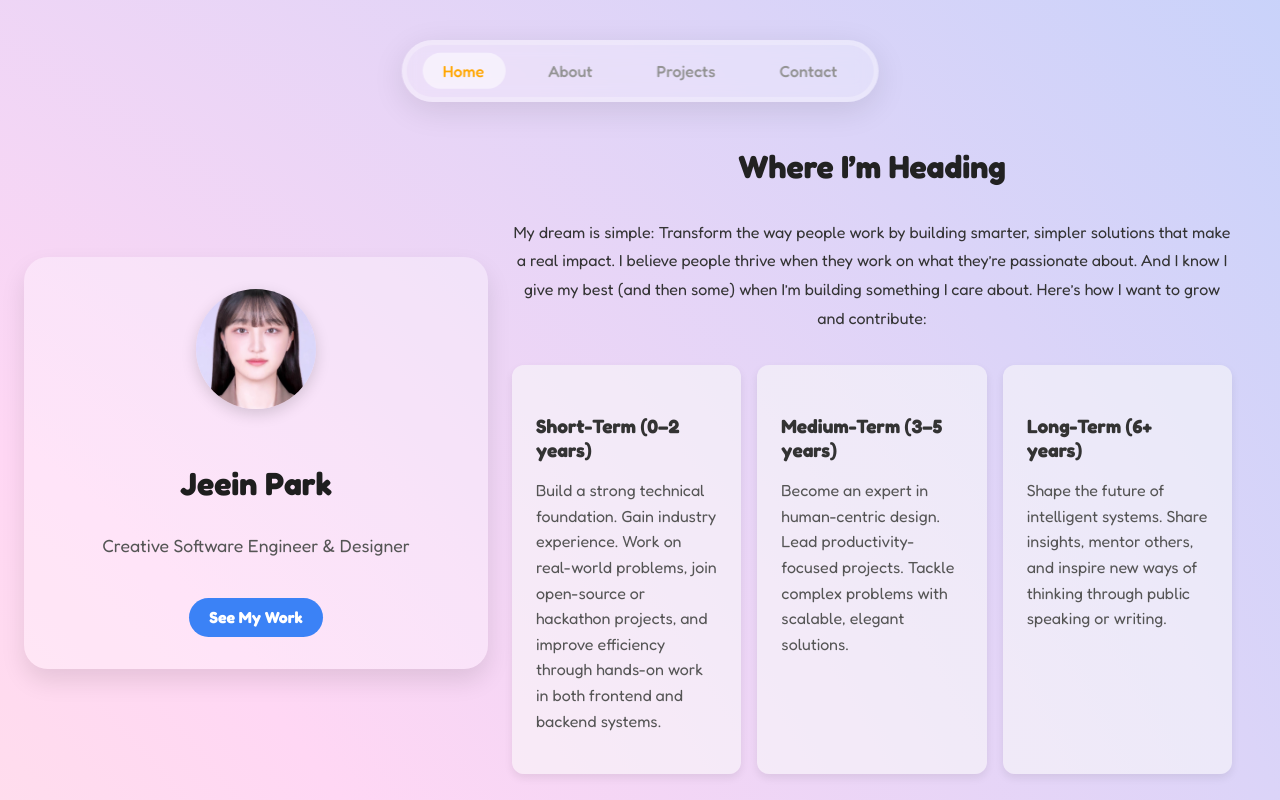
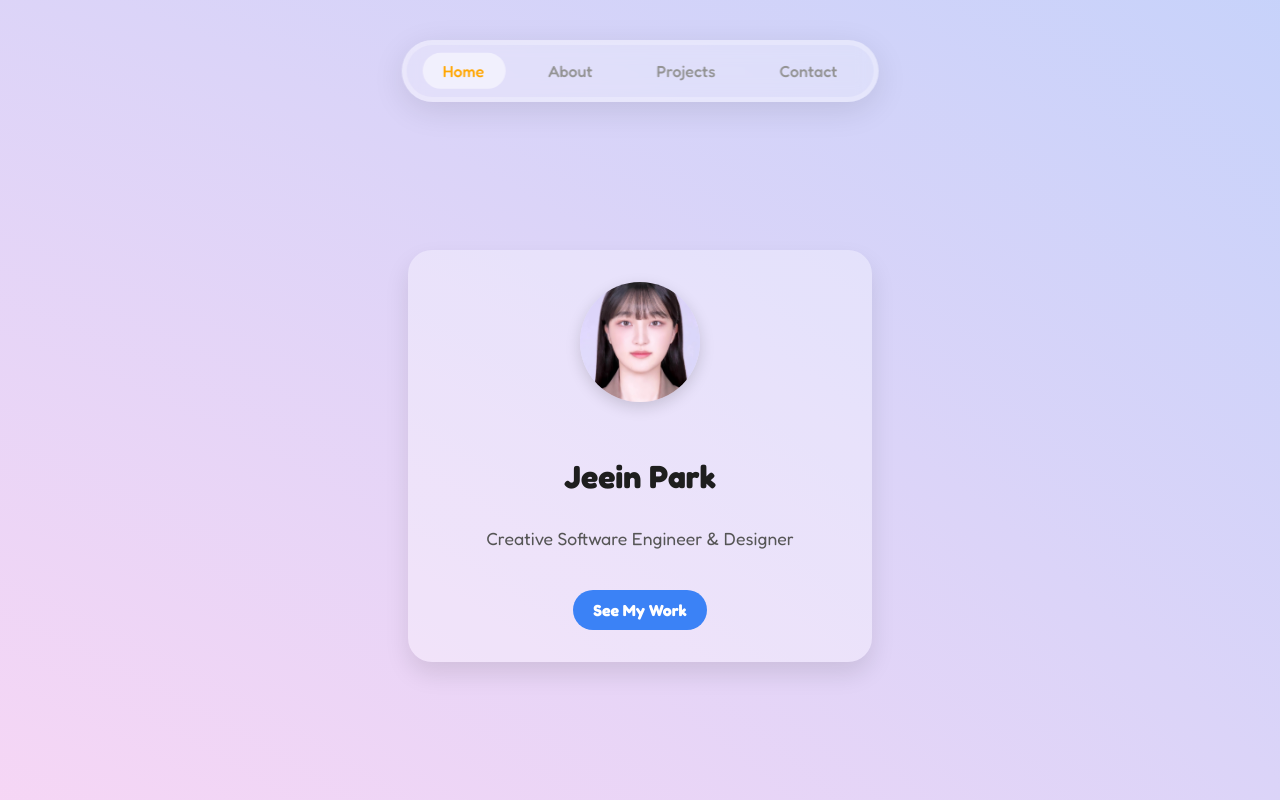
Before and after one commit to JeeIn-Park/JeeIn-Park.github.io, a React (Vite) app: page / in a window 1280 px wide. Shown: the top 800 px of the page. Built offline with nearby package versions, Linux system fonts and the light colour scheme.

Commit message:
... transition trying

```diff
--- a/src/App.tsx
+++ b/src/App.tsx
@@ -1,5 +1,5 @@
-import React from "react";
-import { Routes, Route } from "react-router-dom";
+import React, { useEffect, useState } from "react";
+import { Routes, Route, useLocation } from "react-router-dom";
 import Navbar from "./components/Navbar";
 import Footer from "./components/Footer";
 import Hero from "./pages/Hero";
@@ -9,17 +9,20 @@ import Projects from "./pages/Projects";
 
 const App: React.FC = () => {
   return (
-    <div className="flex bg-gray-100 text-gray-900 min-h-screen">
+    <div className="flex flex-col min-h-screen bg-gray-100 text-gray-900 relative">
+      <div id="top-anchor" className="absolute top-0"></div>
       <Navbar />
-
-      <div className="flex-1 p-8 pr-48">
+{/*
+      <div
+        id="page-wrapper"
+      > */}
         <Routes>
           <Route path="/" element={<Hero />} />
           <Route path="/about" element={<About />} />
           <Route path="/projects" element={<Projects />} />
           <Route path="/contact" element={<Contact />} />
         </Routes>
-      </div>
+      {/* </div> */}
 
       <Footer />
     </div>
--- a/src/pages/Hero.tsx
+++ b/src/pages/Hero.tsx
@@ -4,6 +4,7 @@ import "./Hero.css";
 
 const Hero: React.FC = () => {
   return (
+    <>
       <section className="hero-section">
         <motion.div
           className="hero-card"
@@ -45,7 +46,9 @@ const Hero: React.FC = () => {
             See My Work
           </motion.a>
         </motion.div>
-              {/* Future Goals */}
+      </section>
+
+      {/* Future Goals Section */}
       <section className="story-section" id="future-goals">
         <motion.h2
           className="story-title"
@@ -103,19 +106,8 @@ const Hero: React.FC = () => {
             </p>
           </div>
         </motion.div>
-
-                <motion.p
-                className="story-text"
-                initial={{ opacity: 0, y: 20 }}
-                whileInView={{ opacity: 1, y: 0 }}
-                transition={{ delay: 0.3, duration: 0.8 }}
-                viewport={{ once: true }}
-                >
-
-            </motion.p>
       </section>
-
-    </section>
+    </>
   );
 };
 
```
Also changed, not shown: src/components/Navbar.tsx (+76 -0 lines), src/index.css (+12 -0 lines). Lines whose indentation alone changed are shown as unchanged.
